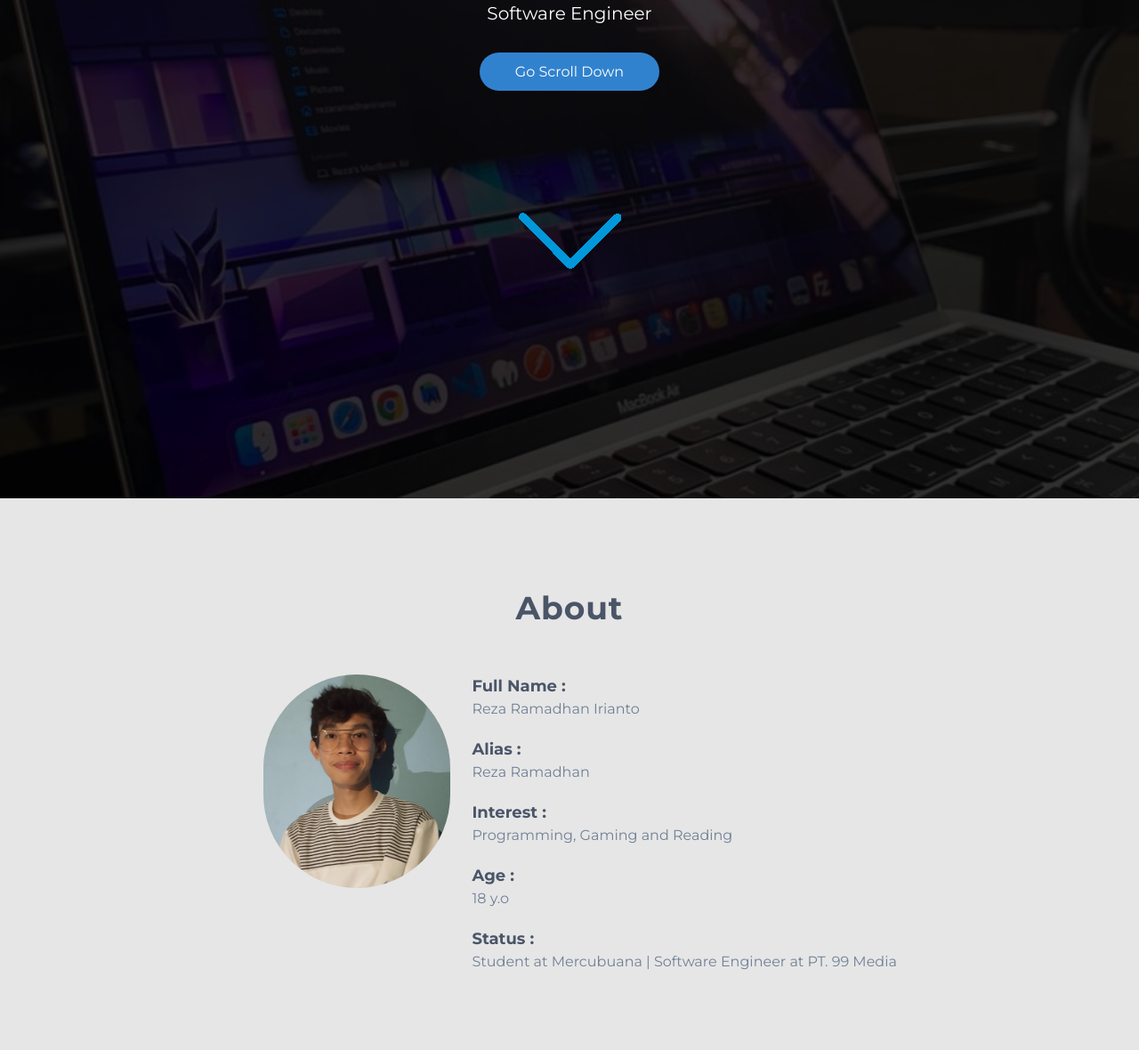
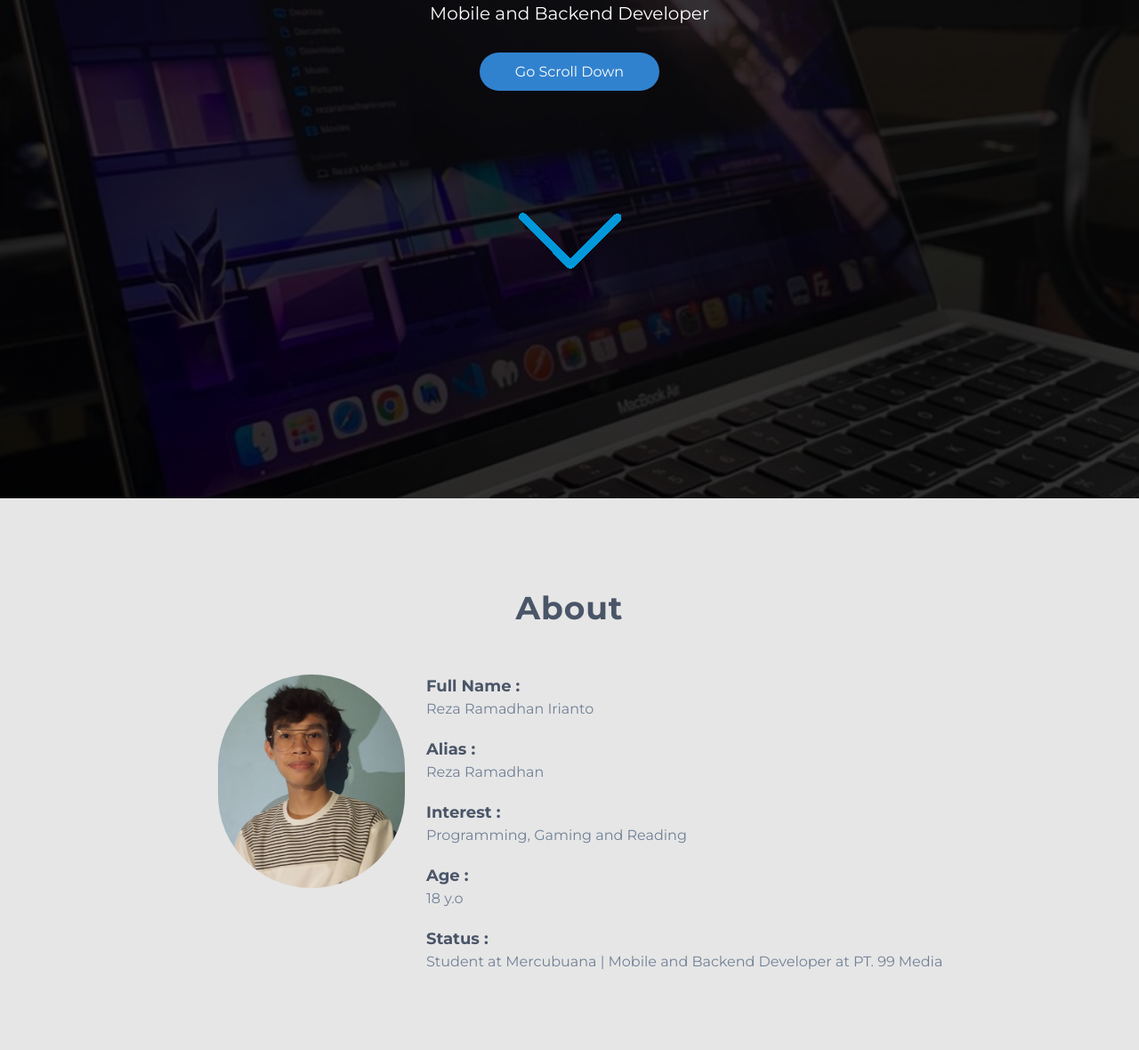
Before and after one commit to rezaramadhanirianto/rezaramadhanirianto.github.io, a website: page index.html in a window 1280 px wide. Shown: the part 240-1420 px from the top of the page at 89% size. Drawn offline with Linux system fonts and the light colour scheme.

Commit message:
Index.html

```diff
--- a/index.html
+++ b/index.html
@@ -89,7 +89,7 @@
           <h2 class="text-4xl font-bold leading-snug font-white wow fadeInUp" data-wow-delay="0.3s">Reza Ramadhan
             Irianto</h2>
           <h2 class="text-xl font-medium leading-snug font-white text-gray-500 mb-10 wow fadeInUp font-thin" data-wow-delay="0.3s">
-            Software Engineer</h2>
+            Mobile and Backend Developer</h2>
           <div class="text-center mb-10 wow fadeInUp" data-wow-delay="0.5s">
             <a href="#about" rel="nofollow" class="btn">Go Scroll Down</a>
           </div>
@@ -131,7 +131,7 @@
           </div>
           <div class="mb-5">
             <h3 class="font-bold text-lg text-gray-700">Status : </h3>
-            <p class="text-gray-600">Student at Mercubuana | Software Engineer at PT. 99 Media</p>
+            <p class="text-gray-600">Student at Mercubuana | Mobile and Backend Developer at PT. 99 Media</p>
           </div>
         </div>
       </div>
@@ -776,8 +776,8 @@
               <img class="img-fluid p-2" src="assets/img/experience/kbm.jpeg" alt="">
             </div>
             <div class="text-center px-5 py-2">
-              <h3 class="team-name">Software Enginner at PT. 99 Media</h3>
-              <p class="text-sm">Take part of software engineer in PT. 99 Media as Mobile and Backend Developer to maintain KBM App.</p>
+              <h3 class="team-name">Mobile and Backend Developer at PT. 99 Media</h3>
+              <p class="text-sm">Take part of developer in PT. 99 Media as Mobile and Backend Developer to maintain KBM App.</p>
             </div>
           </div>
         </div>
```
